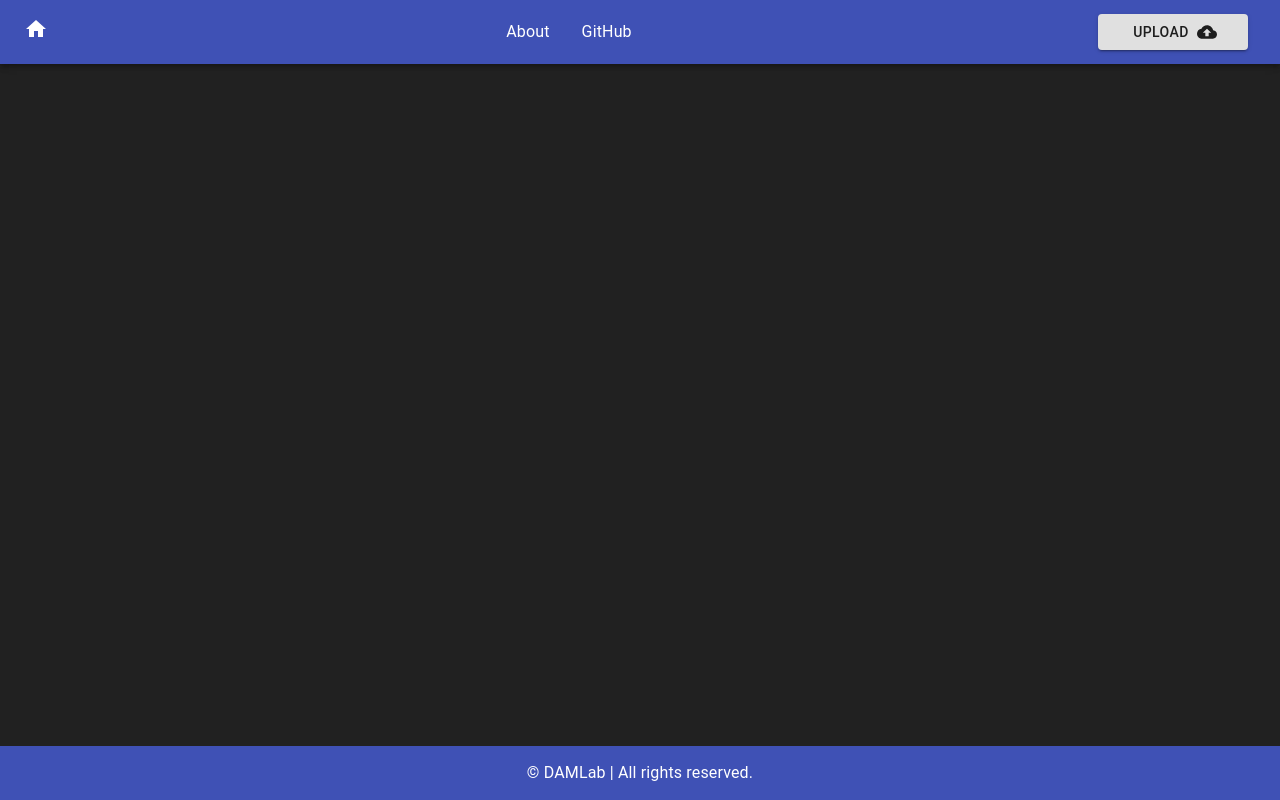
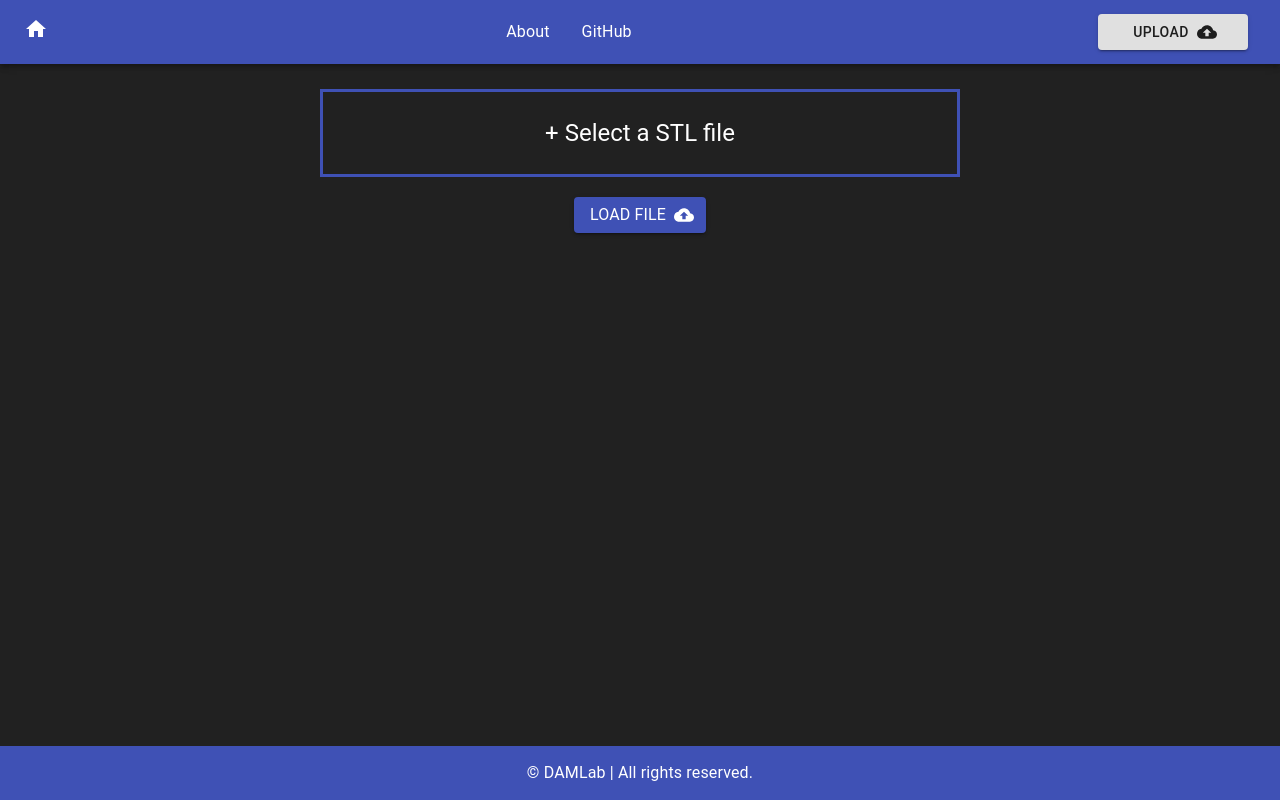
Before and after one commit to nasaku898/Mesh-Support-Website, a React (Create React App) app: page /supportGeneration in a window 1280 px wide. Built offline with nearby package versions, Linux system fonts and the light colour scheme.

Commit message:
#7 added new route

```diff
--- a/src/App.js
+++ b/src/App.js
@@ -5,6 +5,7 @@ import Testa from "./Components/Test/Testa"
 import NavBar from "./Components/NavBar/NavBar"
 import Home from './Pages/Home/Home';
 import Footer from './Components/Footer/Footer';
+import STLCanvas from './Components/STLCanvas/STLCanvas';
 
 function App() {
   return (
@@ -14,6 +15,7 @@ function App() {
         <Switch>
           <Route exact path="/" component={Home} />
           <Route exact path="/test" component={Testa} />
+          <Route exact path="/supportGeneration" component={STLCanvas}/>
         </Switch>
         <Footer />
       </Router>
```
